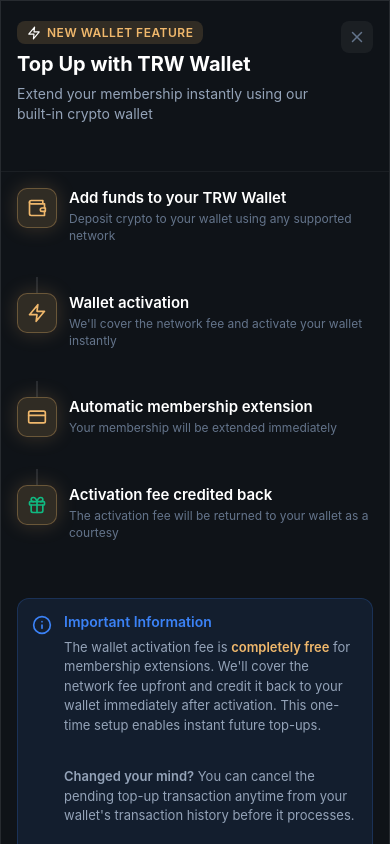
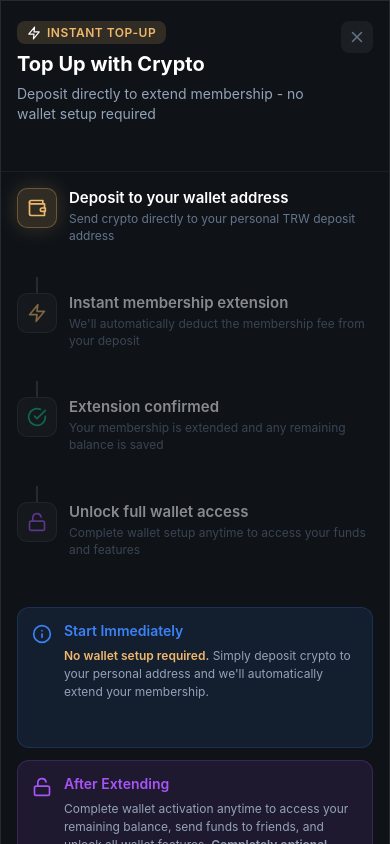
Before and after one commit to Ace-TRW/membership-topup-modal, a React (Create React App) app: page / in a window 390 px wide. Both pictures are taken after a click on the button "Open Modal". Built offline with nearby package versions, Linux system fonts and the light colour scheme.

Commit message:
Update modal with new responsive crypto top-up version

```diff
--- a/src/components/MembershipTopUpModal.jsx
+++ b/src/components/MembershipTopUpModal.jsx
@@ -1,9 +1,22 @@
-import React, { useState } from 'react';
-import { Wallet, ArrowRight, CheckCircle, Info, X, Zap, CreditCard, Gift } from 'lucide-react';
+import React, { useState, useEffect } from 'react';
+import { Wallet, ArrowRight, CheckCircle, Info, X, Zap, Unlock } from 'lucide-react';
 
 const MembershipTopUpModal = () => {
   const [currentStep, setCurrentStep] = useState(0);
   const [isClosing, setIsClosing] = useState(false);
+  const [isMobile, setIsMobile] = useState(false);
+  const [isSmallMobile, setIsSmallMobile] = useState(false);
+
+  useEffect(() => {
+    const checkScreenSize = () => {
+      setIsMobile(window.innerWidth <= 768);
+      setIsSmallMobile(window.innerWidth <= 480);
+    };
+
+    checkScreenSize();
+    window.addEventListener('resize', checkScreenSize);
+    return () => window.removeEventListener('resize', checkScreenSize);
+  }, []);
 
   const styles = {
     overlay: {
@@ -15,25 +28,25 @@ const MembershipTopUpModal = () => {
       backgroundColor: 'rgba(0, 0, 0, 0.8)',
       backdropFilter: 'blur(10px)',
       display: 'flex',
-      alignItems: 'flex-start',
+      alignItems: isMobile ? 'flex-start' : 'center',
       justifyContent: 'center',
       zIndex: 1000,
-      padding: '0',
+      padding: isMobile ? '0' : '20px',
       overflowY: 'auto',
     },
     modal: {
       backgroundColor: '#0f1318',
-      borderRadius: window.innerWidth <= 768 ? '0' : '24px',
+      borderRadius: isMobile ? '0' : '24px',
       maxWidth: '520px',
       width: '100%',
-      minHeight: window.innerWidth <= 768 ? '100vh' : 'auto',
+      minHeight: isMobile ? '100vh' : 'auto',
       border: '1px solid rgba(255, 255, 255, 0.1)',
       overflow: 'hidden',
       boxShadow: '0 20px 60px rgba(0, 0, 0, 0.5)',
-      margin: window.innerWidth <= 768 ? '0' : '20px auto',
+      margin: isMobile ? '0' : '20px auto',
     },
     header: {
-      padding: window.innerWidth <= 768 ? '20px 16px 16px' : '24px 24px 20px',
+      padding: isMobile ? '20px 16px 16px' : '24px 24px 20px',
       borderBottom: '1px solid rgba(255, 255, 255, 0.05)',
       display: 'flex',
       justifyContent: 'space-between',
@@ -49,7 +62,7 @@ const MembershipTopUpModal = () => {
       padding: '4px 10px',
       backgroundColor: 'rgba(240, 184, 108, 0.15)',
       borderRadius: '8px',
-      marginBottom: window.innerWidth <= 768 ? '8px' : '12px',
+      marginBottom: isMobile ? '8px' : '12px',
     },
     badgeText: {
       fontSize: '12px',
@@ -59,7 +72,7 @@ const MembershipTopUpModal = () => {
       letterSpacing: '0.5px',
     },
     title: {
-      fontSize: window.innerWidth <= 768 ? '20px' : '24px',
+      fontSize: isMobile ? '20px' : '24px',
       fontWeight: '700',
       color: '#ffffff',
       marginBottom: '8px',
@@ -82,15 +95,15 @@ const MembershipTopUpModal = () => {
       transition: 'all 0.2s',
     },
     content: {
-      padding: window.innerWidth <= 768 ? '16px' : '24px',
+      padding: isMobile ? '16px' : '24px',
     },
     stepsContainer: {
-      marginBottom: '24px',
+      marginBottom: isMobile ? '16px' : '24px',
     },
     step: {
       display: 'flex',
-      gap: window.innerWidth <= 768 ? '12px' : '16px',
-      marginBottom: window.innerWidth <= 768 ? '16px' : '20px',
+      gap: isMobile ? '12px' : '16px',
+      marginBottom: isMobile ? '16px' : '20px',
       opacity: 0.5,
       transition: 'all 0.3s ease',
     },
@@ -101,9 +114,9 @@ const MembershipTopUpModal = () => {
       opacity: 0.7,
     },
     stepIcon: {
-      width: window.innerWidth <= 768 ? '40px' : '48px',
-      height: window.innerWidth <= 768 ? '40px' : '48px',
-      borderRadius: window.innerWidth <= 768 ? '10px' : '12px',
+      width: isMobile ? '40px' : '48px',
+      height: isMobile ? '40px' : '48px',
+      borderRadius: isMobile ? '10px' : '12px',
       display: 'flex',
       alignItems: 'center',
       justifyContent: 'center',
@@ -127,29 +140,29 @@ const MembershipTopUpModal = () => {
       flex: 1,
     },
     stepTitle: {
-      fontSize: window.innerWidth <= 768 ? '15px' : '16px',
+      fontSize: isMobile ? '15px' : '16px',
       fontWeight: '600',
       color: '#ffffff',
       marginBottom: '4px',
     },
     stepDescription: {
-      fontSize: window.innerWidth <= 768 ? '12px' : '13px',
+      fontSize: isMobile ? '12px' : '13px',
       color: '#64748b',
       lineHeight: '1.4',
     },
     connector: {
       width: '2px',
-      height: window.innerWidth <= 768 ? '16px' : '20px',
+      height: isMobile ? '16px' : '20px',
       backgroundColor: 'rgba(255, 255, 255, 0.1)',
-      marginLeft: window.innerWidth <= 768 ? '19px' : '23px',
-      marginTop: window.innerWidth <= 768 ? '-16px' : '-20px',
+      marginLeft: isMobile ? '19px' : '23px',
+      marginTop: isMobile ? '-16px' : '-20px',
       marginBottom: '0',
     },
     infoBox: {
       backgroundColor: 'rgba(59, 130, 246, 0.1)',
       borderRadius: '12px',
-      padding: window.innerWidth <= 768 ? '14px' : '16px',
-      marginBottom: window.innerWidth <= 768 ? '16px' : '24px',
+      padding: isMobile ? '14px' : '16px',
+      marginBottom: '12px',
       border: '1px solid rgba(59, 130, 246, 0.2)',
     },
     infoBoxHeader: {
@@ -164,7 +177,7 @@ const MembershipTopUpModal = () => {
       marginBottom: '8px',
     },
     infoText: {
-      fontSize: '13px',
+      fontSize: isMobile ? '12px' : '13px',
       color: '#94a3b8',
       lineHeight: '1.5',
     },
@@ -173,18 +186,18 @@ const MembershipTopUpModal = () => {
       fontWeight: '600',
     },
     footer: {
-      padding: window.innerWidth <= 768 ? '16px' : '20px 24px',
+      padding: isMobile ? '16px' : '20px 24px',
       borderTop: '1px solid rgba(255, 255, 255, 0.05)',
       display: 'flex',
-      gap: window.innerWidth <= 768 ? '8px' : '12px',
-      flexDirection: window.innerWidth <= 480 ? 'column' : 'row',
+      gap: isMobile ? '8px' : '12px',
+      flexDirection: isSmallMobile ? 'column' : 'row',
     },
     button: {
       flex: 1,
-      padding: window.innerWidth <= 768 ? '12px 20px' : '14px 24px',
+      padding: isMobile ? '12px 20px' : '14px 24px',
       borderRadius: '12px',
       border: 'none',
-      fontSize: window.innerWidth <= 768 ? '14px' : '15px',
+      fontSize: isMobile ? '14px' : '15px',
       fontWeight: '600',
       cursor: 'pointer',
       transition: 'all 0.2s',
@@ -192,7 +205,7 @@ const MembershipTopUpModal = () => {
       alignItems: 'center',
       justifyContent: 'center',
       gap: '8px',
-      width: window.innerWidth <= 480 ? '100%' : 'auto',
+      width: isSmallMobile ? '100%' : 'auto',
     },
     primaryButton: {
       backgroundColor: '#f0b86c',
@@ -205,31 +218,31 @@ const MembershipTopUpModal = () => {
     },
   };
 
-  const iconSize = window.innerWidth <= 768 ? 20 : 24;
+  const iconSize = isMobile ? 20 : 24;
 
   const steps = [
     {
       icon: <Wallet size={iconSize} color="#f0b86c" />,
-      title: 'Add funds to your TRW Wallet',
-      description: 'Deposit crypto to your wallet using any supported network',
+      title: 'Deposit to your wallet address',
+      description: 'Send crypto directly to your personal TRW deposit address',
       status: currentStep >= 0 ? 'active' : 'default',
     },
     {
       icon: <Zap size={iconSize} color="#f0b86c" />,
-      title: 'Wallet activation',
-      description: 'We\'ll cover the network fee and activate your wallet instantly',
+      title: 'Instant membership extension',
+      description: 'We\'ll automatically deduct the membership fee from your deposit',
       status: currentStep >= 1 ? 'active' : 'default',
     },
     {
-      icon: <CreditCard size={iconSize} color="#f0b86c" />,
-      title: 'Automatic membership extension',
-      description: 'Your membership will be extended immediately',
+      icon: <CheckCircle size={iconSize} color="#10b981" />,
+      title: 'Extension confirmed',
+      description: 'Your membership is extended and any remaining balance is saved',
       status: currentStep >= 2 ? 'active' : 'default',
     },
     {
-      icon: <Gift size={iconSize} color="#10b981" />,
-      title: 'Activation fee credited back',
-      description: 'The activation fee will be returned to your wallet as a courtesy',
+      icon: <Unlock size={iconSize} color="#a855f7" />,
+      title: 'Unlock full wallet access',
+      description: 'Complete wallet setup anytime to access your funds and features',
       status: currentStep >= 3 ? 'active' : 'default',
     },
   ];
@@ -252,11 +265,11 @@ const MembershipTopUpModal = () => {
           <div style={styles.headerContent}>
             <div style={styles.badge}>
               <Zap size={14} />
-              <span style={styles.badgeText}>New Wallet Feature</span>
+              <span style={styles.badgeText}>Instant Top-Up</span>
             </div>
-            <h2 style={styles.title}>Top Up with TRW Wallet</h2>
+            <h2 style={styles.title}>Top Up with Crypto</h2>
             <p style={styles.subtitle}>
-              Extend your membership instantly using our built-in crypto wallet
+              Deposit directly to extend membership - no wallet setup required
             </p>
           </div>
           <button
@@ -309,15 +322,23 @@ const MembershipTopUpModal = () => {
             <div style={styles.infoBoxHeader}>
               <Info size={20} color="#3b82f6" style={{ flexShrink: 0, marginTop: '2px' }} />
               <div>
-                <h4 style={styles.infoTitle}>Important Information</h4>
+                <h4 style={styles.infoTitle}>Start Immediately</h4>
                 <p style={styles.infoText}>
-                  The wallet activation fee is <span style={styles.highlight}>completely free</span> for
-                  membership extensions. We'll cover the network fee upfront and credit it back to your
-                  wallet immediately after activation. This one-time setup enables instant future top-ups.
+                  <span style={styles.highlight}>No wallet setup required.</span> Simply deposit crypto to
+                  your personal address and we'll automatically extend your membership.
                 </p>
-                <p style={{...styles.infoText, marginTop: '12px'}}>
-                  <span style={{fontWeight: '600'}}>Changed your mind?</span> You can cancel the pending
-                  top-up transaction anytime from your wallet's transaction history before it processes.
+              </div>
+            </div>
+          </div>
+
+          <div style={{...styles.infoBox, backgroundColor: 'rgba(168, 85, 247, 0.1)', border: '1px solid rgba(168, 85, 247, 0.2)'}}>
+            <div style={styles.infoBoxHeader}>
+              <Unlock size={20} color="#a855f7" style={{ flexShrink: 0, marginTop: '2px' }} />
+              <div>
+                <h4 style={{...styles.infoTitle, color: '#a855f7'}}>After Extending</h4>
+                <p style={styles.infoText}>
+                  Complete wallet activation anytime to access your remaining balance, send funds to
+                  friends, and unlock all wallet features. <span style={{fontWeight: '600'}}>Completely optional.</span>
                 </p>
               </div>
             </div>
@@ -338,7 +359,7 @@ const MembershipTopUpModal = () => {
             onMouseEnter={e => e.currentTarget.style.backgroundColor = '#e0a85c'}
             onMouseLeave={e => e.currentTarget.style.backgroundColor = '#f0b86c'}
           >
-            Continue to Wallet
+            Get Deposit Address
             <ArrowRight size={18} />
           </button>
         </div>
```
